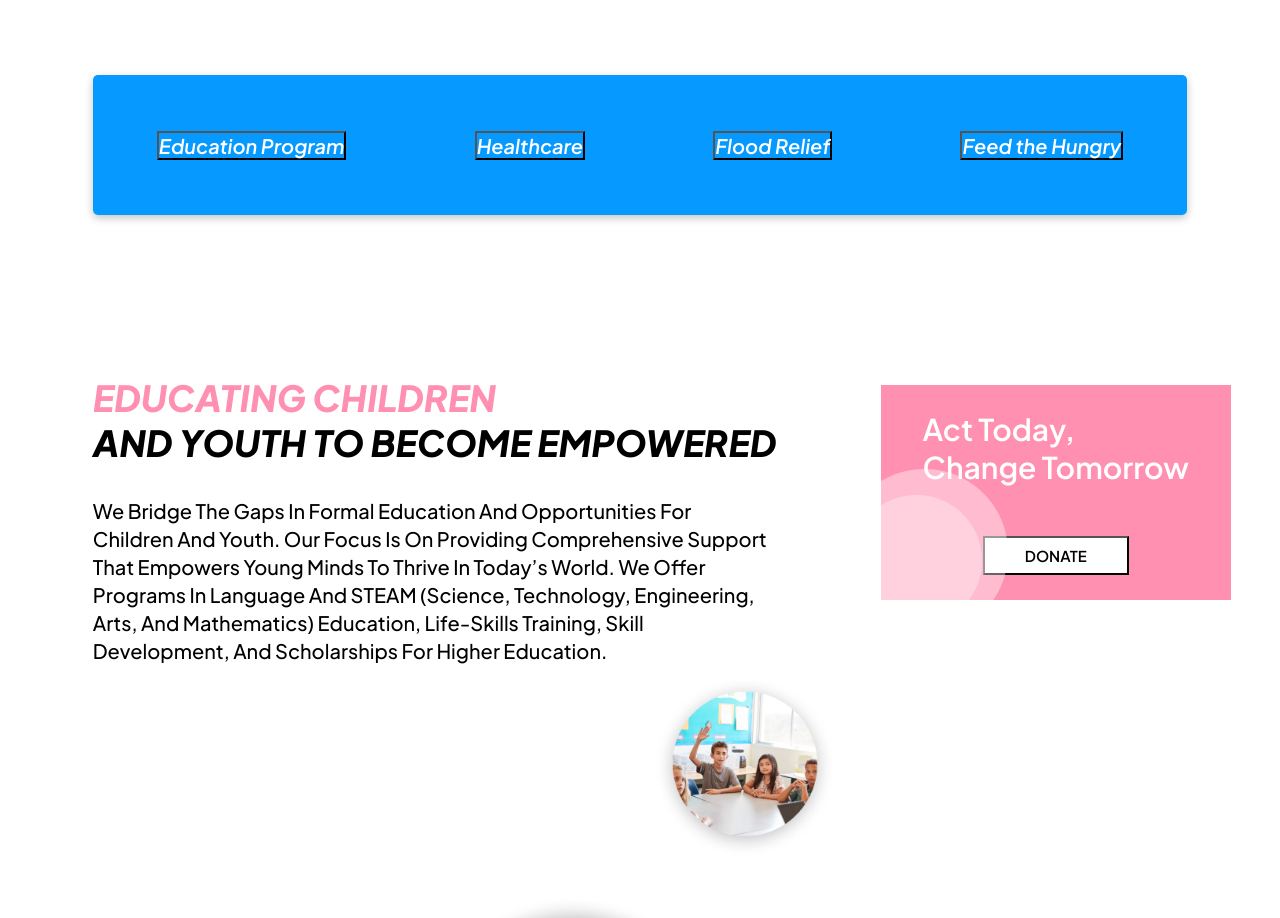
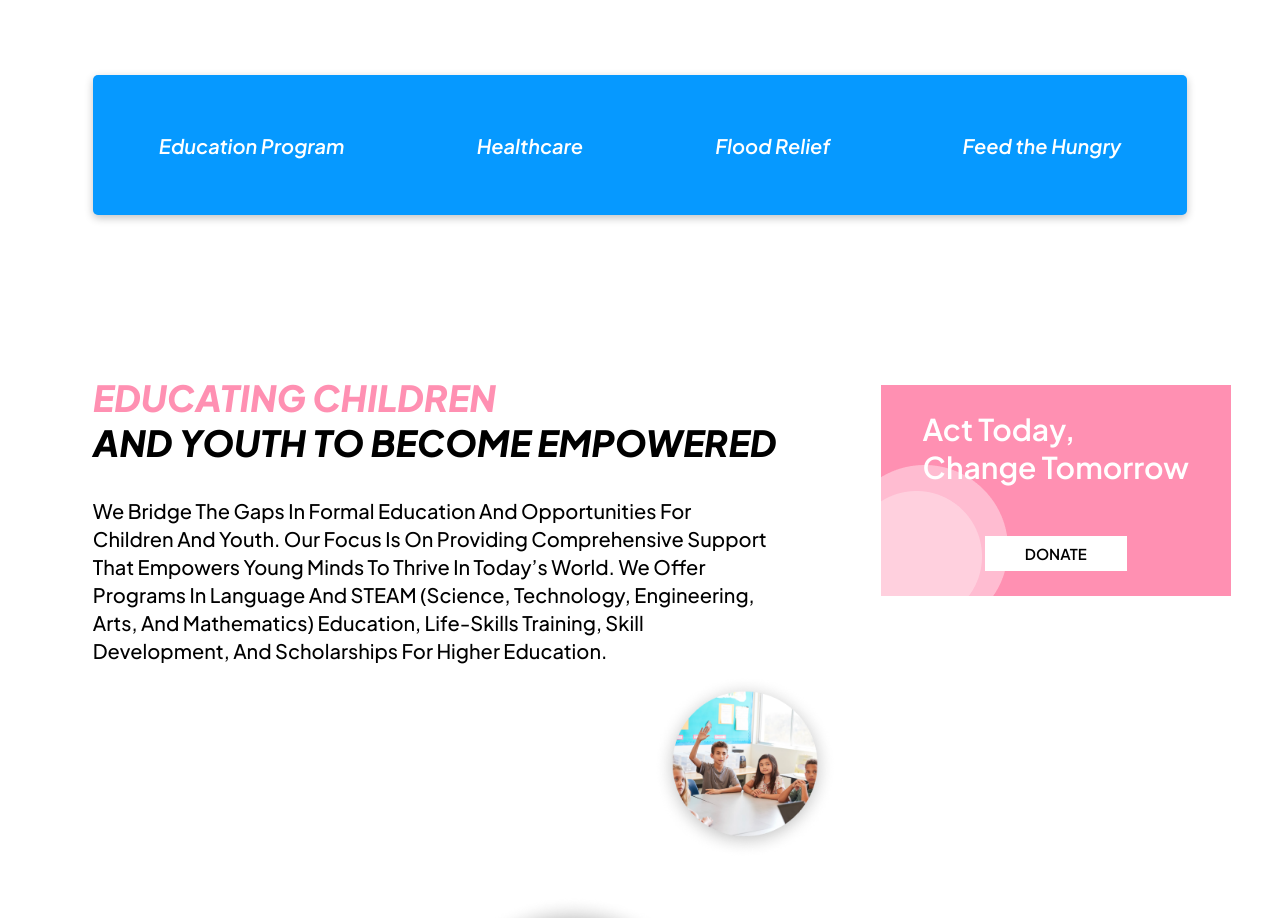
Before and after one commit to sureshsrikvs/Helpinghands, a React (Vite) app: page / in a window 1280 px wide. Shown: the part 960-1878 px from the top of the page. Built offline with nearby package versions, Linux system fonts and the light colour scheme.

Commit message:
new changes

```diff
--- a/src/App.jsx
+++ b/src/App.jsx
@@ -1,6 +1,5 @@
 import "./App.css";
 import { BrowserRouter as Router, Routes, Route } from 'react-router-dom';
-import Donner from "./components/About/blood/Donner";
 import AboutUs from "./components/Aboutpage/AboutUs";
 import AdminDashboard from "./components/Admin/AdminDashboard";
 import Contact from "./components/Contact/Contact";
@@ -21,7 +20,6 @@ import Landingslider2 from "./components/LandingSlider/Landingslider2";
 import Landingslider3 from "./components/LandingSlider/Landingslider3";
 import Landingslider4 from "./components/LandingSlider/Landingslider4";
 import Landingslider5 from "./components/LandingSlider/Landingslider5";
-import Logo from "./components/logo/Logo";
 
 function App() {
   return (
--- a/src/components/Ourprogram/Educationprogram.css
+++ b/src/components/Ourprogram/Educationprogram.css
@@ -102,6 +102,8 @@ position: relative;
     color: black;
     background: #fff;
     font-weight: 600;
+    border: none;
+    outline: none;
 
 }
 
--- a/src/components/Ourprogram/Feed.css
+++ b/src/components/Ourprogram/Feed.css
@@ -99,6 +99,8 @@ position: relative;
     font-size: 15px;
     color: black;
     background: #fff;
+    border: none;
+    outline: none;
 }
 
 .feed-right-btn:hover{
@@ -375,6 +377,7 @@ position: relative;
     font-size: 10px;
     color: black;
     background: #fff;
+
 }
 
 .feed-right-btn:hover{
--- a/src/components/Ourprogram/Flood.css
+++ b/src/components/Ourprogram/Flood.css
@@ -99,6 +99,8 @@ position: relative;
     font-size: 15px;
     color: black;
     background: #fff;
+    border: none;
+    outline: none;
 }
 
 .flood-right-btn:hover{
--- a/src/components/Ourprogram/Healthcare.css
+++ b/src/components/Ourprogram/Healthcare.css
@@ -98,6 +98,8 @@ position: relative;
     font-size: 15px;
     color: black;
     background: #fff;
+    border: none;
+    outline: none;
 }
 
 .hc-right-btn:hover{
--- a/src/components/Ourprogram/Ourprogram.css
+++ b/src/components/Ourprogram/Ourprogram.css
@@ -70,6 +70,7 @@
     margin: 0 auto;
     height: 140px;
     display: flex;
+
     align-items: center;
     justify-content: space-around;
     border-radius: 5px;
@@ -77,6 +78,8 @@
     margin-bottom: 10rem;
 }
 .container-btns{
+    border: none;
+    outline: none;
     background: none;
     font-size: 20px;
     font-weight: 600;
```
